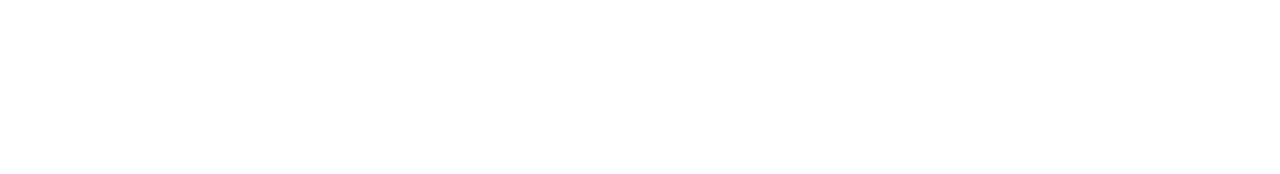
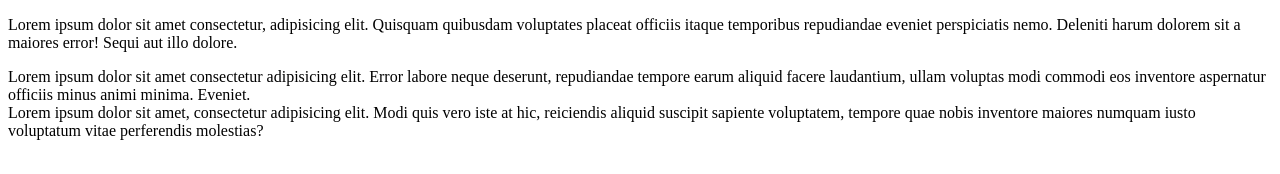
Before and after one commit to Mohamad-Ilham-Ramadhan/test-git-windows, a plain HTML site: page index.html in a window 1280 px wide. Drawn offline with Linux system fonts and the light colour scheme.

Commit message:
second commit

```diff
--- a/index.html
+++ b/index.html
@@ -8,6 +8,10 @@
     <link rel="stylesheet" href="main.css">
 </head>
 <body>
+    <p>Lorem ipsum dolor sit amet consectetur, adipisicing elit. Quisquam quibusdam voluptates placeat officiis itaque temporibus repudiandae eveniet perspiciatis nemo. Deleniti harum dolorem sit a maiores error! Sequi aut illo dolore.</p>
 
+    <div>Lorem ipsum dolor sit amet consectetur adipisicing elit. Error labore neque deserunt, repudiandae tempore earum aliquid facere laudantium, ullam voluptas modi commodi eos inventore aspernatur officiis minus animi minima. Eveniet.</div>
+
+    <main>Lorem ipsum dolor sit amet, consectetur adipisicing elit. Modi quis vero iste at hic, reiciendis aliquid suscipit sapiente voluptatem, tempore quae nobis inventore maiores numquam iusto voluptatum vitae perferendis molestias?</main>
 </body>
 </html>
```
